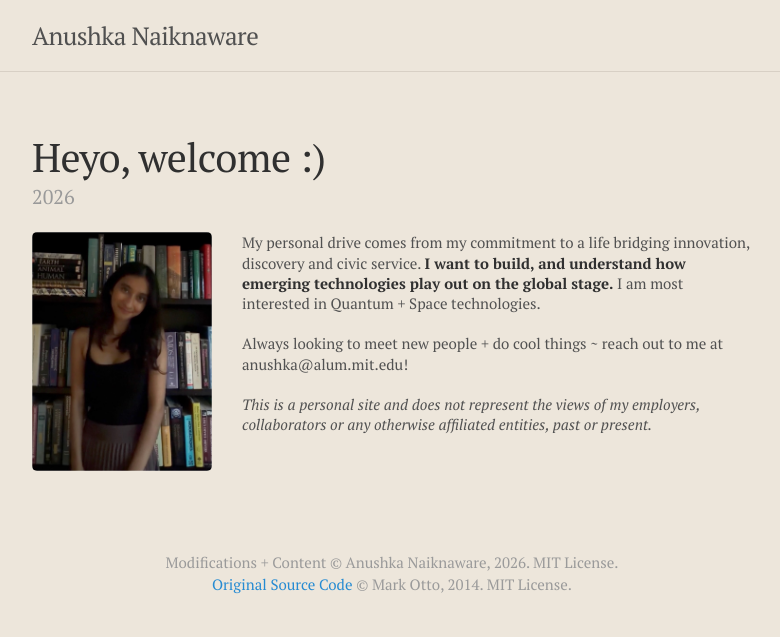
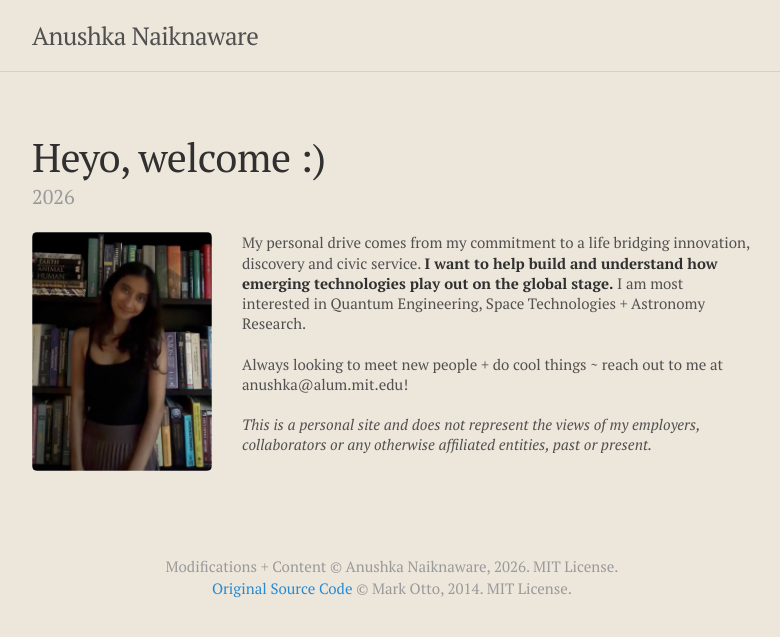
Before and after one commit to anushkanaiknaware/anushkanaiknaware.github.io, a Jekyll site: the page built from _posts/2026-08-20-home.md, in a window 1280 px wide. Shown: the top 637 px of the page, without its empty margins (248-1028 px from the left). Built offline with Jekyll 4.4.1, drawn with Linux system fonts in a browser that asks for light colours.

Commit message:
Revise personal statement in home.md

```diff
--- a/_posts/2026-08-20-home.md
+++ b/_posts/2026-08-20-home.md
@@ -8,7 +8,7 @@
 
 <div class="home-text" markdown="1">
 
-My personal drive comes from my commitment to a life bridging innovation, discovery and civic service. **I want to build, and understand how emerging technologies play out on the global stage.** I am most interested in Quantum + Space technologies.
+My personal drive comes from my commitment to a life bridging innovation, discovery and civic service. **I want to help build and understand how emerging technologies play out on the global stage.** I am most interested in Quantum Engineering, Space Technologies + Astronomy Research.
 
 Always looking to meet new people + do cool things ~ reach out to me at anushka@alum.mit.edu!
 
```
